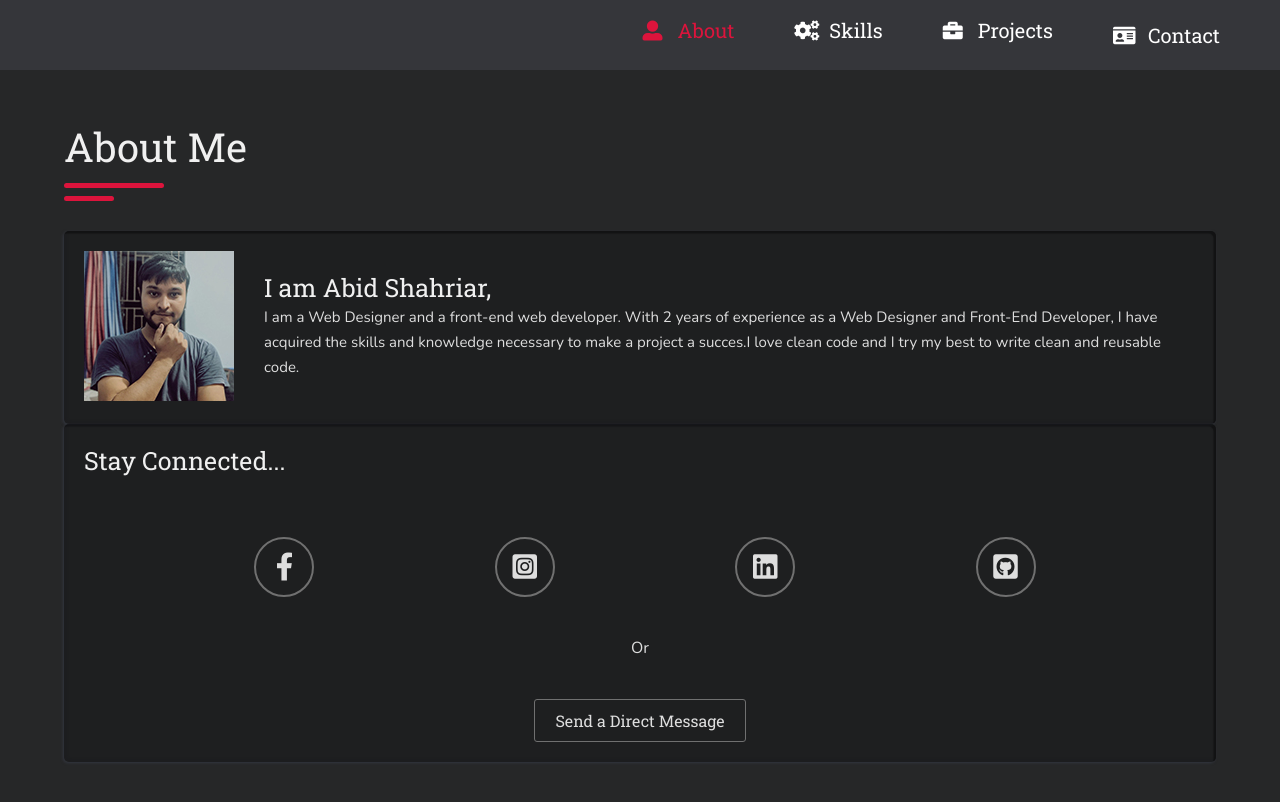
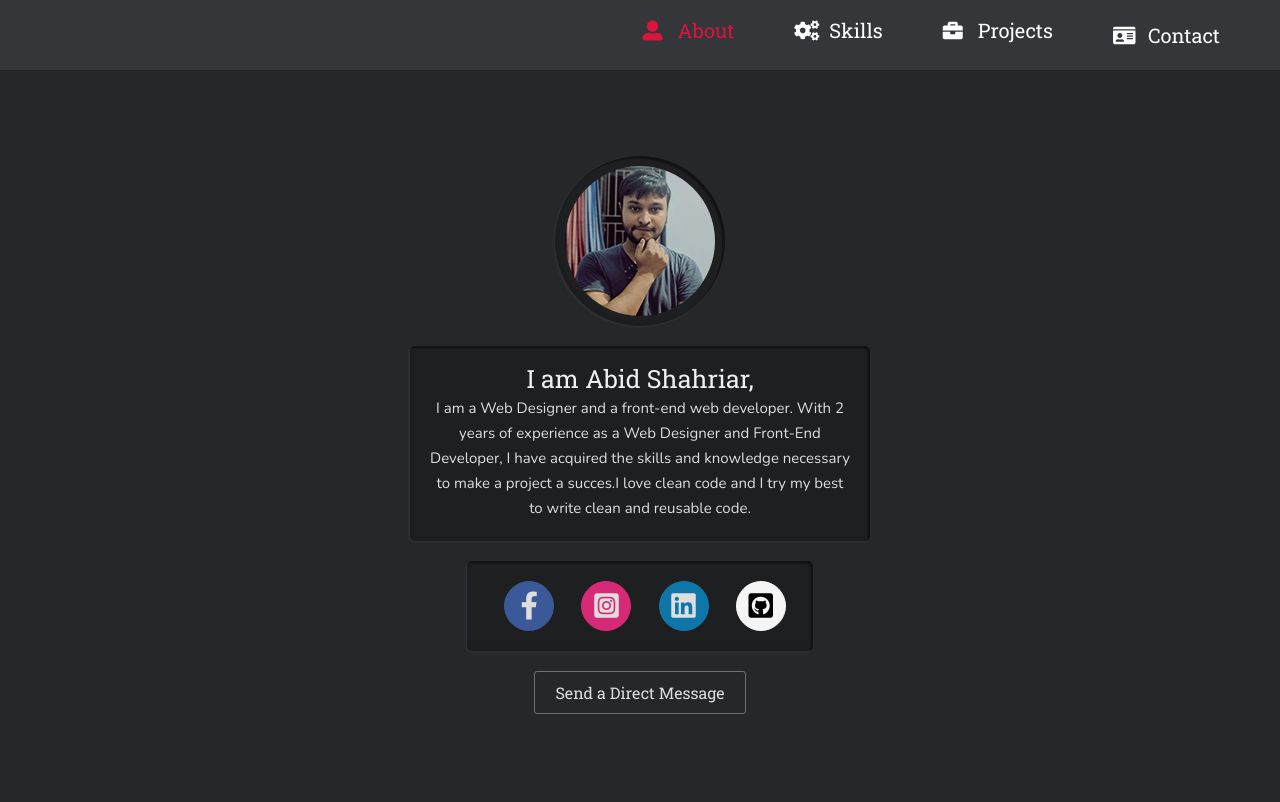
Before and after one commit to abid-shahriar/react-portfolio, a React (Create React App) app: page / in a window 1280 px wide. Shown: the top 802 px of the page. Built offline with nearby package versions, Linux system fonts and the light colour scheme.

Commit message:
started working on about me

```diff
--- a/src/components/sections/about/About.jsx
+++ b/src/components/sections/about/About.jsx
@@ -1,15 +1,11 @@
 import React from "react";
-
 import AboutInfo from "./AboutInfo";
-
 import StayConnected from "./StayConnected";
-import Title from "../globals/Title";
 
 function About() {
   return (
     <div className="section about" id="about">
       <div className="section-wrapper">
-        <Title title="about me" />
         <AboutInfo />
         <StayConnected />
       </div>
--- a/src/components/sections/about/StayConnected.jsx
+++ b/src/components/sections/about/StayConnected.jsx
@@ -4,7 +4,6 @@ import { Link } from "react-router-dom";
 function StayConnected() {
   return (
     <div className="stay-connected">
-      <h3>Stay Connected...</h3>
       <div className="social-links">
         <div id="fb">
           <a
@@ -43,7 +42,7 @@ function StayConnected() {
           </a>
         </div>
       </div>
-      <p className="or">Or</p>
+
       <div className="send-message">
         <Link to="/contact">Send a Direct Message</Link>
       </div>
--- a/src/components/sections/about/_about.styles.scss
+++ b/src/components/sections/about/_about.styles.scss
@@ -2,7 +2,6 @@
   .row {
     display: flex;
     flex-wrap: wrap;
-    margin-top: 4rem;
     justify-content: space-between;
     // align-items: flex-start;
     flex-direction: row-reverse;
@@ -15,11 +14,11 @@
 
   &__info {
     color: var(--white);
-    padding: 2rem;
-    border-radius: 5px;
-    @include boxshadow;
     @include flexbox;
+    flex-direction: column;
     justify-content: space-evenly;
+    text-align: center;
+    margin-bottom: 2rem;
 
     @media (max-width: 900px) {
       flex-direction: column;
@@ -27,9 +26,17 @@
     }
 
     .img {
+      margin-bottom: 2rem;
+      @include boxshadow;
+      height: 17rem;
+      width: 17rem;
+      border-radius: 50%;
+      @include flexbox;
+
       img {
         height: 15rem;
-        margin-right: 3rem;
+        // margin-right: 3rem;
+        border-radius: 50%;
         @media (max-width: 900px) {
           border-radius: 50%;
         }
@@ -42,6 +49,10 @@
 
     .info {
       line-height: 2.5rem;
+      padding: 2rem;
+      width: 40%;
+      @include boxshadow;
+
       h2 {
         font-size: 2.5rem;
         font-weight: 400;
@@ -59,24 +70,20 @@
   .stay-connected {
     @include flexbox(column);
     align-items: flex-start;
-    @include boxshadow;
-    padding: 2rem;
+    width: 30%;
+    margin: 0 auto;
 
     @media (max-width: 900px) {
       margin-top: 4rem;
     }
 
-    h3 {
-      font-size: 2.5rem;
-      margin-bottom: 2rem;
-      font-weight: 400;
-    }
-
     .social-links {
-      margin-top: 4rem;
+      @include boxshadow;
+      padding: 2rem;
       width: 100%;
       display: flex;
       justify-content: space-evenly;
+      margin-bottom: 2rem;
 
       @media (max-width: 500px) {
         margin-top: 2rem;
@@ -84,8 +91,8 @@
 
       & > div {
         a {
-          height: 60px;
-          width: 60px;
+          height: 50px;
+          width: 50px;
           display: flex;
           border: 2px solid var(--sayan);
           border-radius: 50%;
@@ -94,6 +101,10 @@
           @include flexbox;
           transition: 0.25s;
           margin: 0 1rem;
+
+          &:hover {
+            transform: scale(1.1);
+          }
 
           @media (max-width: 500px) {
             height: 50px;
@@ -111,17 +122,6 @@
             }
           }
         }
-      }
-    }
-
-    .or {
-      margin: 4rem 0;
-      font-size: 1.6rem;
-      text-align: center;
-      width: 100%;
-
-      @media (max-width: 500px) {
-        margin: 2rem 0;
       }
     }
 
@@ -150,21 +150,21 @@
 }
 
 #fb {
-  a:hover {
+  a {
     background-color: #3b5998;
     border: 1px solid #3b5998;
   }
 }
 
 #insta {
-  a:hover {
+  a {
     background-color: #d62976;
     border: 1px solid #d62976;
   }
 }
 
 #ln {
-  a:hover {
+  a {
     background-color: #0e76a8;
     border: 1px solid #0e76a8;
   }
@@ -174,7 +174,7 @@
   a {
     margin-right: 0rem;
   }
-  a:hover {
+  a {
     background-color: whitesmoke;
     border: 1px solid whitesmoke;
     color: black;
--- a/src/sass/_global.scss
+++ b/src/sass/_global.scss
@@ -39,7 +39,8 @@
 }
 
 .section-wrapper {
-  padding: 5rem 0;
+  @include flexbox(column);
+  min-height: calc(100vh - 7rem);
 
   @media (max-width: 700px) {
     padding: 5rem 0 10rem 0;
```
